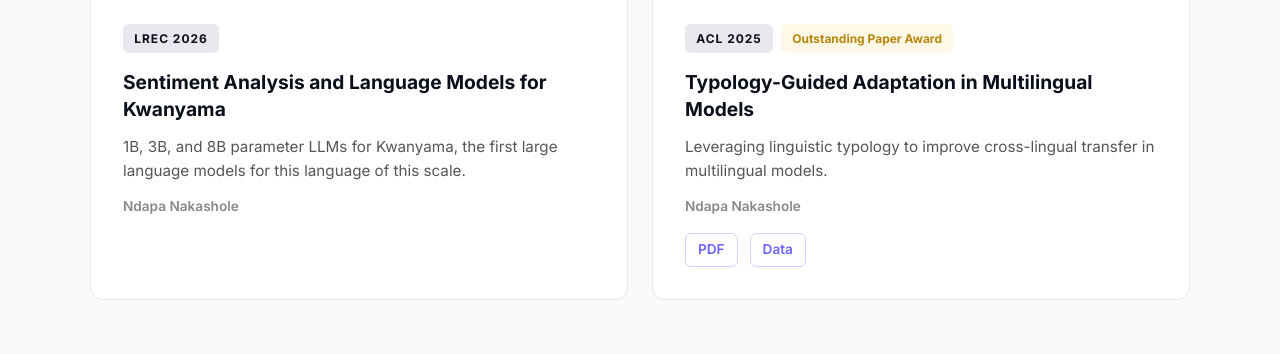
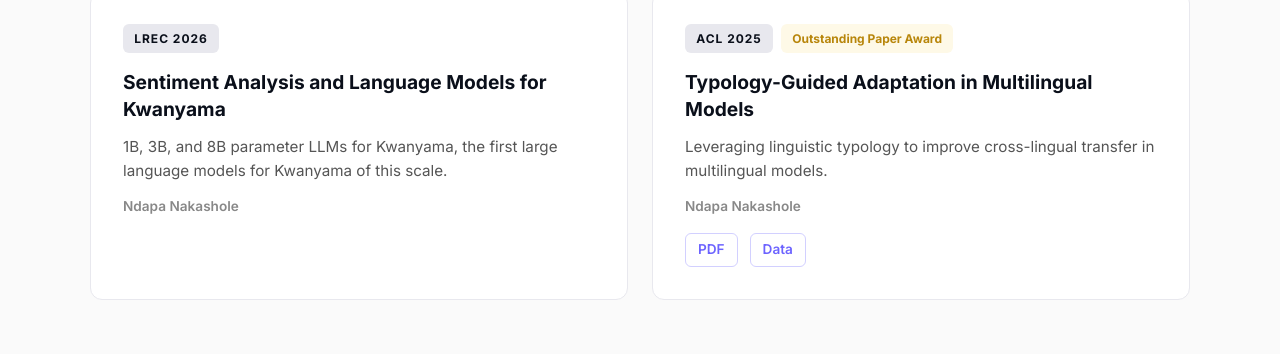
Before and after one commit to okalai-ai/okalai-site, a Jekyll site: the page built from index.md, in a window 1280 px wide and 900 px high, scrolled down 893 px. Shown: the part 123-477 px from the top of the window. Built offline with Jekyll 4.4.1, drawn with Linux system fonts in a browser that asks for light colours.

Commit message:
Fix wording in paper detail for clarity

```diff
--- a/index.md
+++ b/index.md
@@ -31,7 +31,7 @@ title: Home
       <div class="paper-card" data-sr>
         <div class="paper-venue"><span class="venue-tag">LREC 2026</span></div>
         <h3>Sentiment Analysis and Language Models for Kwanyama</h3>
-        <p class="paper-detail">1B, 3B, and 8B parameter LLMs for Kwanyama,  the first large language models for this language of this scale.</p>
+        <p class="paper-detail">1B, 3B, and 8B parameter LLMs for Kwanyama,  the first large language models for Kwanyama of this scale.</p>
         <p class="paper-author">Ndapa Nakashole</p>
       </div>
 
```
